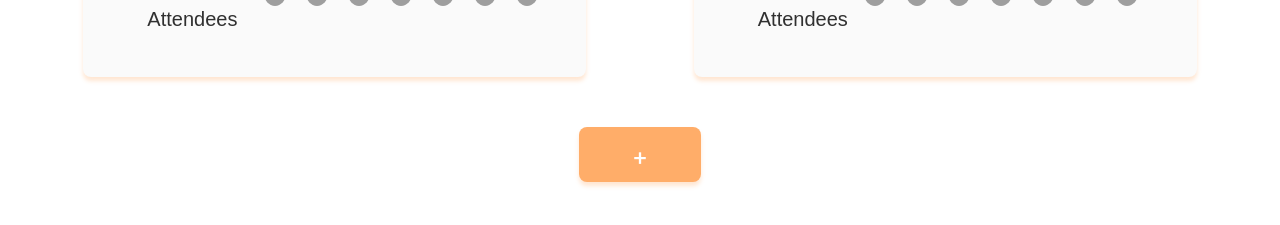
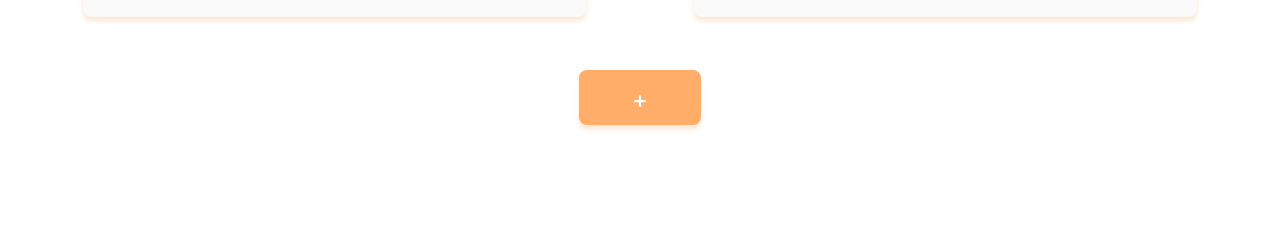
Before and after one commit to upenn-cis-4120/packup, a React (Vite) app in the folder frontend/: page / in a window 1280 px wide. Shown: the part 1051-1276 px from the top of the page. Built offline with nearby package versions, Linux system fonts and the light colour scheme; grey boxes are pictures that could not be loaded.

Commit message:
Logo navigate to Trips page

```diff
--- a/frontend/src/components/Header.jsx
+++ b/frontend/src/components/Header.jsx
@@ -5,7 +5,13 @@ import styles from '../styles/Header.module.css';
 const Header = () => {
   return (
     <header className={styles.header}>
-      <img src="https://cdn.builder.io/api/v1/image/assets/TEMP/b2da728e-2fc6-4486-9e80-4f0649458192?placeholderIfAbsent=true&apiKey=3a931a869e0e4b4bb92008bc01989510" alt="Logo" className={styles.logo} />
+      <Link to="/">
+        <img
+          src="https://cdn.builder.io/api/v1/image/assets/TEMP/b2da728e-2fc6-4486-9e80-4f0649458192?placeholderIfAbsent=true&apiKey=3a931a869e0e4b4bb92008bc01989510"
+          alt="Logo"
+          className={styles.logo}
+        />
+      </Link>
       <nav className={styles.navigation}>
         <Link to="/about" className={styles.navLink}>About</Link>
         <Link to="/" className={styles.navLink}>Trips</Link>
--- a/frontend/src/styles/Trips.module.css
+++ b/frontend/src/styles/Trips.module.css
@@ -49,7 +49,7 @@
   flex-grow: 1;
   display: flex;
   flex-direction: column;
-  padding: 60px 8% 0;
+  padding: 2% 8% 0;
 }
 
 .sectionTitle {
@@ -64,7 +64,7 @@
   gap: 10%;
   row-gap: 5rem;
   width: 100%;
-  margin-top: 43px;
+  margin-top: 1%;
   justify-content: center;
 }
 
@@ -80,7 +80,7 @@
   height: 55px;
   margin-top: 81px;
   width: 122px;
-  margin: 50px auto;
+  margin: 5% auto;
 }
 
 @media (max-width: 991px) {
```
